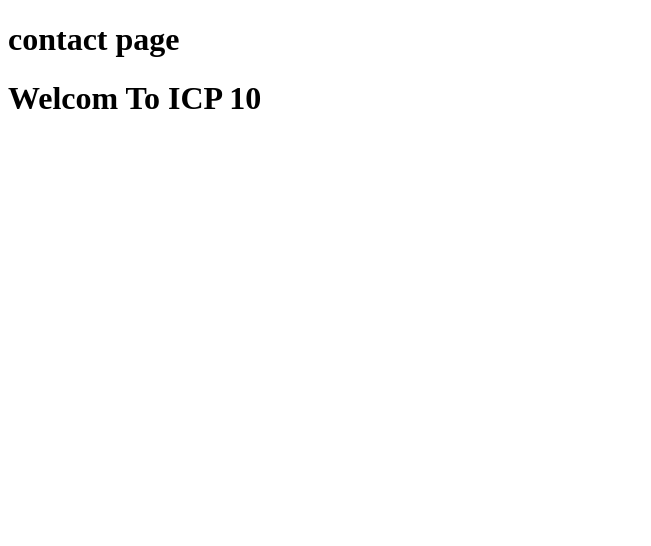
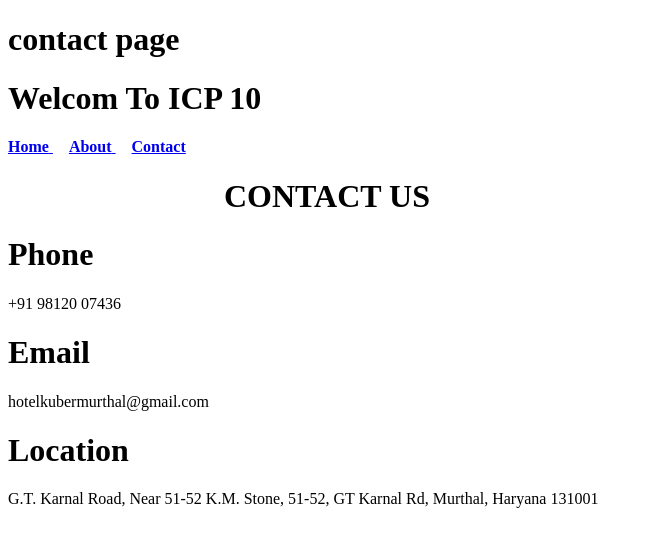
Before and after one commit to Harshalbhangade01/git-hub-practice, a plain HTML site: page contact.html in a window 1280 px wide. Shown: the whole page, without its empty margins (0-651 px from the left). Drawn offline with Linux system fonts and the light colour scheme.

Commit message:
contact info added

```diff
--- a/contact.html
+++ b/contact.html
@@ -6,6 +6,33 @@
 <body>
     <h1>contact page</h1>
     <h1> Welcom  To ICP 10</h1>
+    <div>
+        <a href="home.html">
+       <b>Home</b>
+        </a>
+        &nbsp;&nbsp;&nbsp;
+        <a href="About.html">
+        <b>About</b>
+        </a>
+        &nbsp;&nbsp;&nbsp;
+        <a href="Contact.html">
+           <b>Contact</b>
+        </a>
+
+        </div>
+        <h1> &nbsp;&nbsp;&nbsp; &nbsp;&nbsp;&nbsp; &nbsp;&nbsp;&nbsp; &nbsp;&nbsp;&nbsp; &nbsp;&nbsp;&nbsp; &nbsp;&nbsp;&nbsp; &nbsp;&nbsp;&nbsp;CONTACT US</h1>
+        <div>
+            <h1>Phone</h1>
+            <p>+91 98120 07436</p>
+        </div>
+        <div>
+<h1>Email</h1>
+<p>hotelkubermurthal@gmail.com</p>
+        </div>
+        <div>
+            <h1>Location</h1>
+            <p>G.T. Karnal Road, Near 51-52 K.M. Stone, 51-52, GT Karnal Rd, Murthal, Haryana 131001</p>
+        </div>
 
 </body>
 </html>
```
